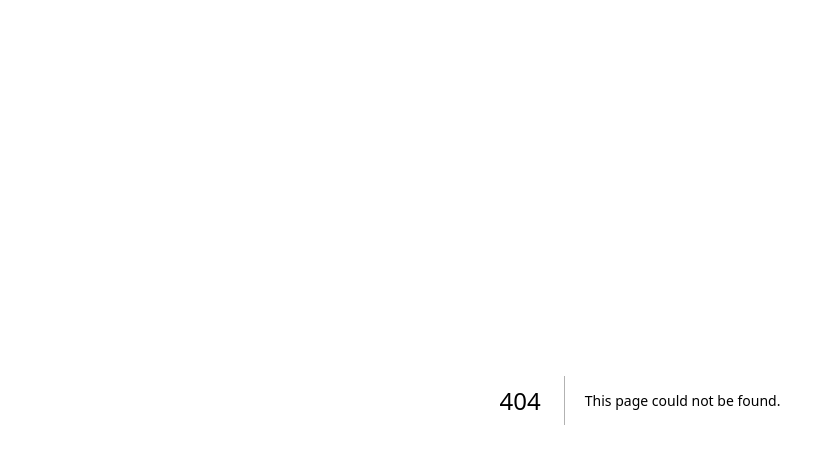
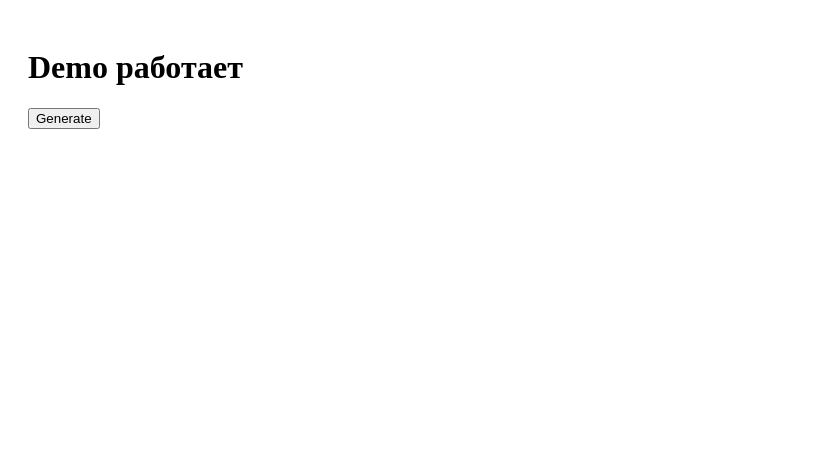
Before and after one commit to docpilot570/docpilot-ai, a Next.js app: page /demo in a window 1280 px wide. Before the commit this address had no page. Shown: the top 464 px of the page, without its empty margins (0-815 px from the left). Built offline with nearby package versions, Linux system fonts and the light colour scheme.

Commit message:
Add demo page

```diff
--- /dev/null
+++ b/pages/demo.js
@@ -0,0 +1,10 @@
+export default function Demo() {
+  return (
+    <div style={{padding:20}}>
+      <h1>Demo работает</h1>
+      <button onClick={() => alert("Готово!")}>
+        Generate
+      </button>
+    </div>
+  )
+}
```
